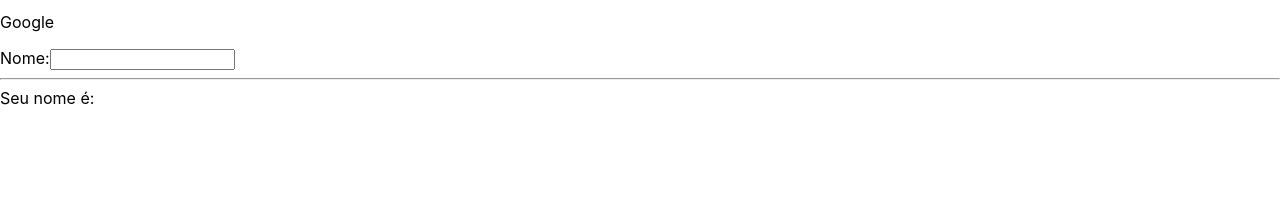
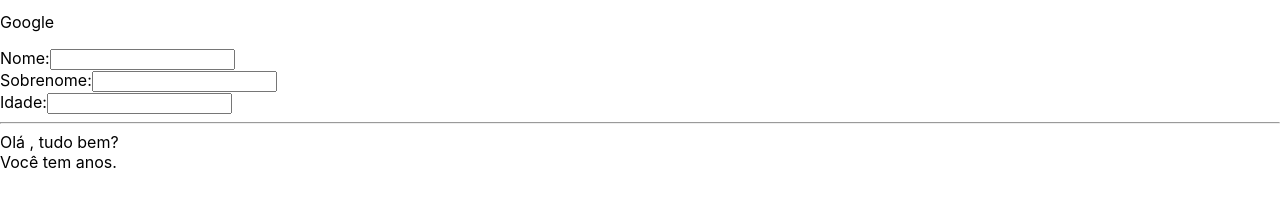
Before and after one commit to FelipeSaadi/Estudos, a React (Vite) app in the folder React/Modulo 1/react-vite-first/: page / in a window 1280 px wide. Shown: the part 480-688 px from the top of the page. Built offline with nearby package versions, Linux system fonts and the light colour scheme.

Commit message:
Criado o formulário do Exercício

```diff
--- a/React/Modulo 1/react-vite-first/src/App.tsx
+++ b/React/Modulo 1/react-vite-first/src/App.tsx
@@ -5,6 +5,8 @@ import React, { useState } from 'react';
 
 const App = () => {
   const [name, setName] = useState('');
+  const [lastName, setLastName] = useState('');
+  const [age, setAge] = useState('');
   // const [number, setNumber] = useState(0);
 
   // const add = () => {
@@ -17,8 +19,14 @@ const App = () => {
   //   }
   // }
 
-  const handleInput = (event: React.ChangeEvent<HTMLInputElement>) => {
+  const handleInputName = (event: React.ChangeEvent<HTMLInputElement>) => {
     setName(event.target.value)
+  }
+  const handleInputLastName = (event: React.ChangeEvent<HTMLInputElement>) => {
+    setLastName(event.target.value)
+  }
+  const handleInputAge = (event: React.ChangeEvent<HTMLInputElement>) => {
+    setAge(event.target.value)
   }
 
   return (
@@ -34,10 +42,29 @@ const App = () => {
       <div>Valor: {number}</div>
       <button onClick={add}>Adicionar</button> */}
 
-      Nome:
-      <input type="text" value={name} onChange={handleInput}/>
+      <div>
+        Nome:
+        <input type="text" value={name} onChange={handleInputName} />
+      </div>
+
+      <div>
+        Sobrenome:
+        <input type="text" value={lastName} onChange={handleInputLastName} />
+      </div>
+
+      <div>
+        Idade:
+        <input type="number" value={age} onChange={handleInputAge} />
+      </div>
+
       <hr />
-      Seu nome é: {name}
+
+      <div>
+        Olá {`${name} ${lastName}`}, tudo bem?
+      </div>
+      <div>
+        Você tem {age} anos.
+      </div>
     </div>
   )
 }
```
